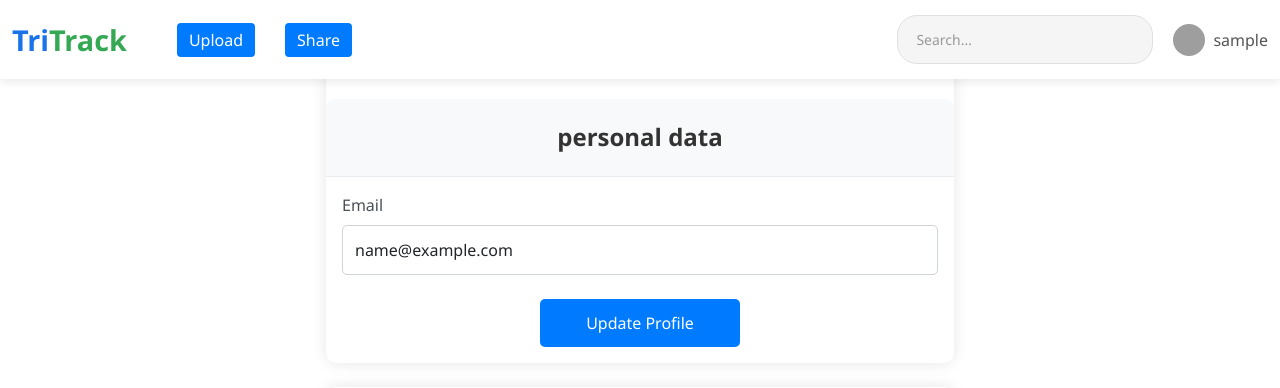
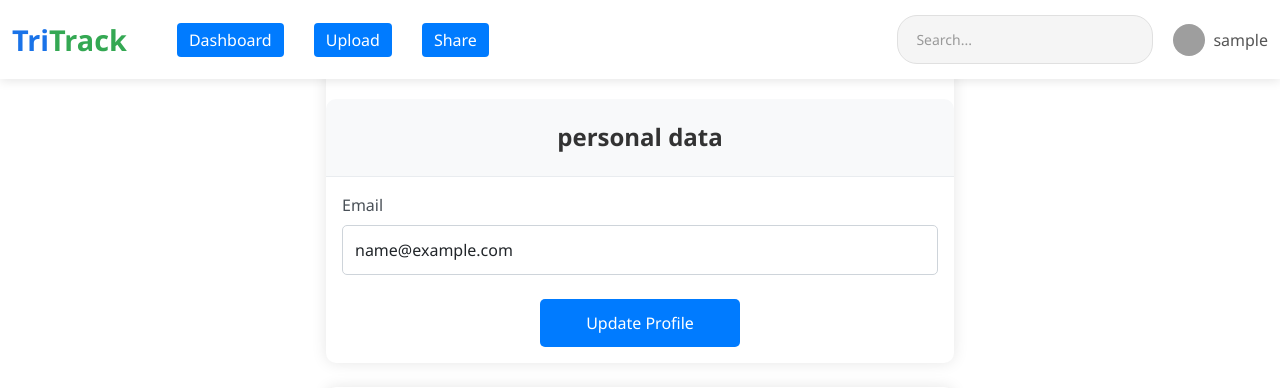
Before and after one commit to vuhuy194779/Agile-Web-Dev-CITS5505, a Flask app: page /personal in a window 1280 px wide. Shown: the top 388 px of the page. Run offline with Flask 3, Linux system fonts and the light colour scheme; the visitor is signed in with stand-in values (Sample User, id 1); some libraries are stand-ins or nearby versions; grey boxes are pictures that could not be loaded.

Commit message:
solve conflict

```diff
--- a/web/app/templates/base.html
+++ b/web/app/templates/base.html
@@ -1,5 +1,6 @@
 <!DOCTYPE html>
 <html lang="en">
+
 <head>
   <meta charset="UTF-8" />
   <meta name="viewport" content="width=device-width, initial-scale=1.0" />
@@ -16,7 +17,8 @@
   <!-- Utility scripts (Tailwind + jQuery) -->
   <script src="https://cdn.tailwindcss.com"></script>
   <script src="https://code.jquery.com/jquery-3.6.0.min.js"></script>
-    <!-- Upload page JS-->
+
+  <!-- Upload page JS (恢复原加载) -->
   <script src="{{ url_for('static', filename='upload.js') }}"></script>
 </head>
 
@@ -25,7 +27,9 @@
   <header>
     <div class="container">
       <div class="header-content">
-          <a href="/" class="logo" title="Go to homepage"> Tri<span class="highlight">Track</span> </a>
+        <a href="/" class="logo" title="Go to homepage">
+          Tri<span class="highlight">Track</span>
+        </a>
         <button class="mobile-menu-btn">☰</button>
 
         <nav>
@@ -36,6 +40,9 @@
             <li><a href="#features">Features</a></li>
             <li><a href="#how-it-works">Processes</a></li>
             {% else %}
+            <li>
+              <a href="{{ url_for('dashboard') }}" class="highlight">Dashboard</a>
+            </li>
             <li>
               <a href="{{ url_for('upload') }}" class="highlight">Upload</a>
             </li>
@@ -63,7 +70,8 @@
           <a href="{{ url_for('login') }}" id="login-btn">Login</a>
           {% else %}
           <div class="user-menu" onclick="toggleDropdown()">
-              <img src="{{ url_for('static', filename='avatars/' + (current_user.avatar or 'default_avatar.png')) }}" class="avatar" alt="avatar" />
+            <img src="{{ url_for('static', filename='avatars/' + (current_user.avatar or 'default_avatar.png')) }}"
+              class="avatar" alt="avatar" />
             <span>{{ current_user.username }}</span>
             <div id="dropdown" class="dropdown hidden">
               <a href="/personal">Personal Data</a>
@@ -78,13 +86,15 @@
   </header>
 
   <!-- Flash messages -->
-    {% with messages = get_flashed_messages() %} {% if messages %}
+  {% with messages = get_flashed_messages() %}
+  {% if messages %}
   <ul>
     {% for message in messages %}
     <li>{{ message }}</li>
     {% endfor %}
   </ul>
-    {% endif %} {% endwith %}
+  {% endif %}
+  {% endwith %}
 
   <!-- Main content block -->
   {% block content %}{% endblock %}
@@ -95,4 +105,5 @@
   <!-- Bottom scripts (e.g. welcome-page bottom functionality) -->
   <script src="{{ url_for('static', filename='welcome-page-bottom.js') }}"></script>
 </body>
+
 </html>
```
Lines whose indentation alone changed are shown as unchanged.
